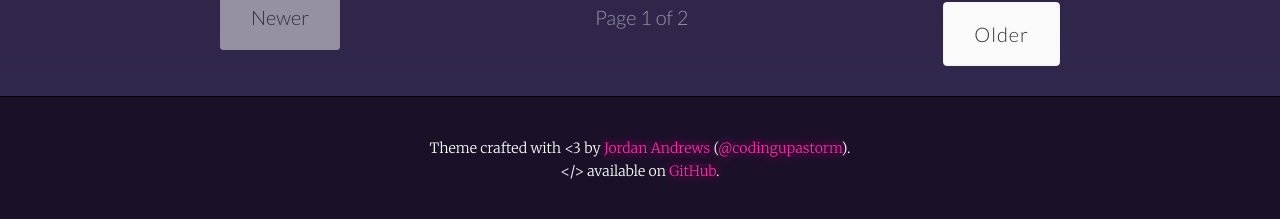
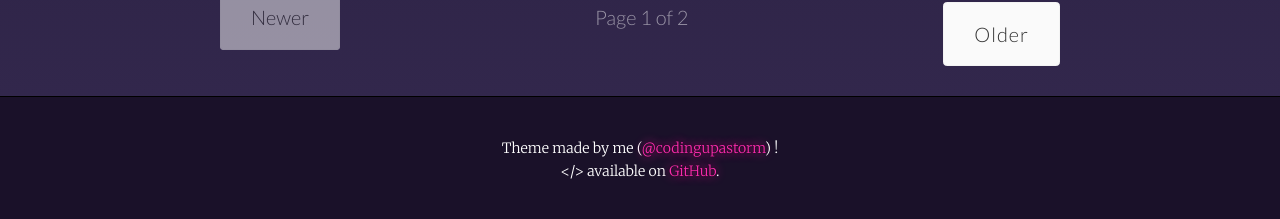
Before and after one commit to codingupastorm/codingupastorm.github.io, a Jekyll site: the page built from index.html, in a window 1280 px wide. Shown: the part 1341-1560 px from the top of the page. Built offline with Jekyll 4.4.1, drawn with Linux system fonts in a browser that asks for light colours; nearby versions of some CDN libraries; the list of posts is cut into pages by our own code.

Commit message:
Footer + CNAME

```diff
--- a/CNAME
+++ /dev/null
@@ -1 +0,0 @@
-pixyll.com
--- a/_includes/footer.html
+++ b/_includes/footer.html
@@ -1,8 +1,8 @@
 <footer class="center">
   <div class="measure">
     <small>
-      Theme crafted with &lt;3 by <a href="http://johnotander.com">Jordan Andrews</a> (<a href="https://twitter.com/codingupastorm">@codingupastorm</a>).<br>
-      &lt;/&gt; available on <a href="https://github.com/johnotander/pixyll">GitHub</a>.
+      Theme made by me (<a href="https://twitter.com/codingupastorm">@codingupastorm</a>) !<br>
+      &lt;/&gt; available on <a href="https://github.com/codingupastorm/synthwave-pixyll">GitHub</a>.
     </small>
   </div>
 </footer>
```
